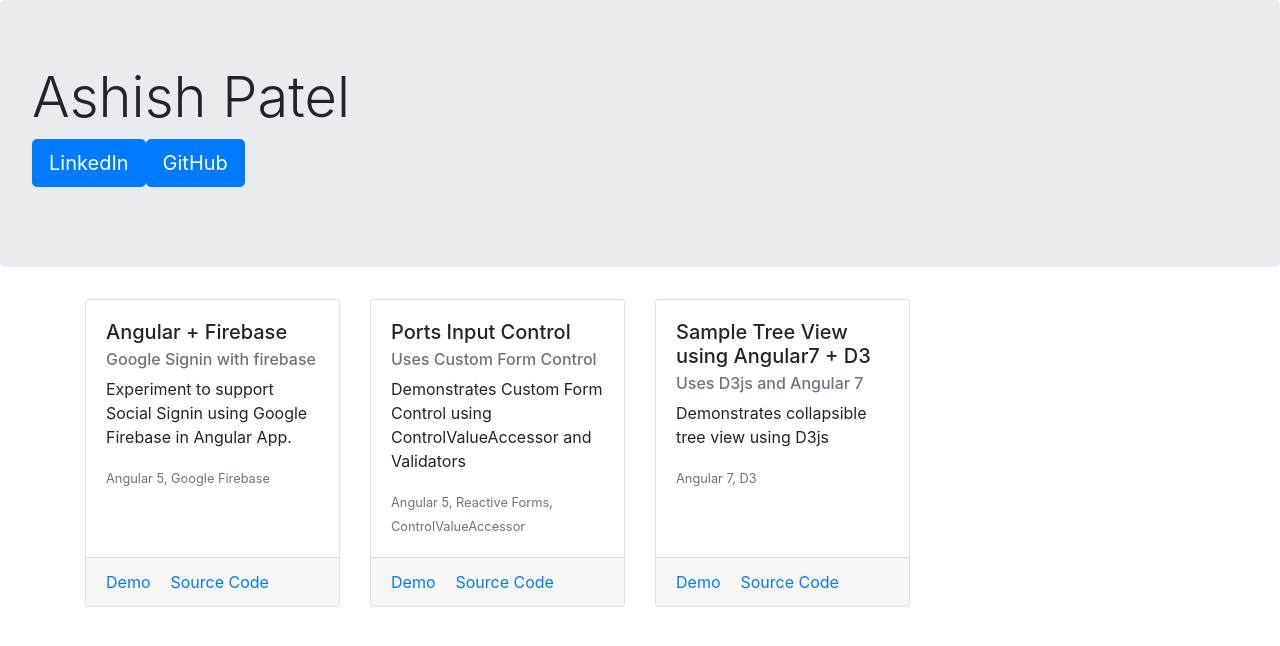
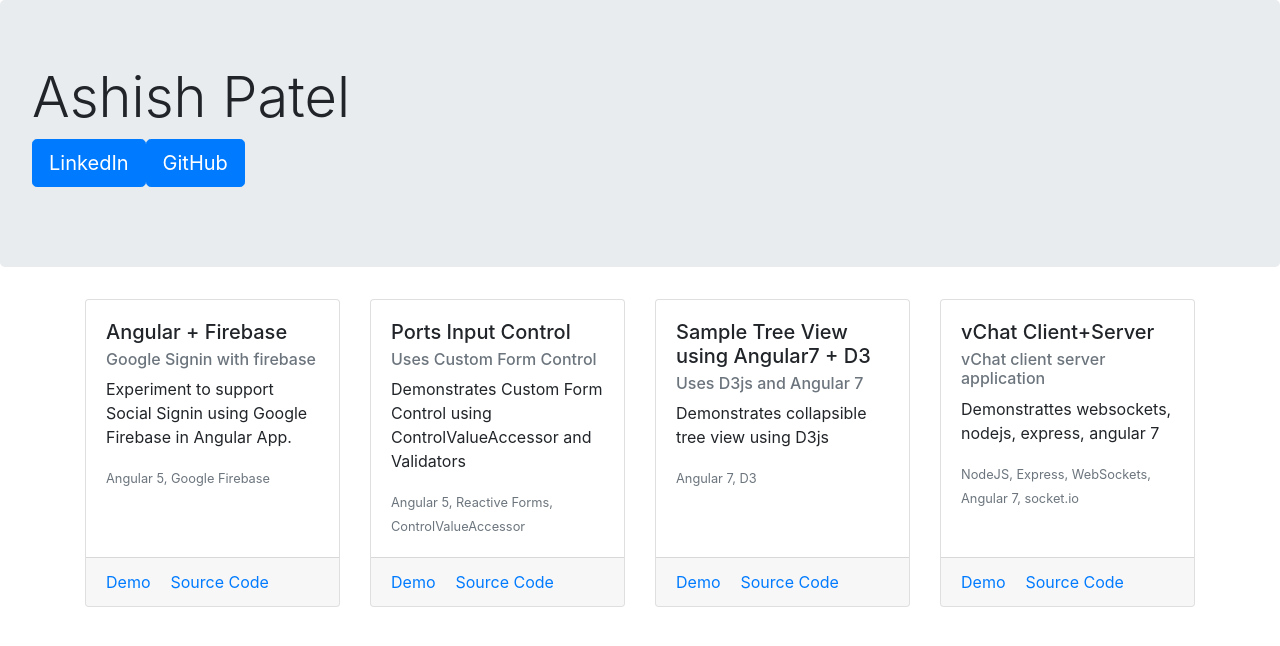
Before and after one commit to zoom2ashish/home, an Angular app: page / in a window 1280 px wide. Shown: the top 646 px of the page. Built offline with nearby package versions, Linux system fonts and the light colour scheme.

Commit message:
vChat App links added

```diff
--- a/src/app/app.component.ts
+++ b/src/app/app.component.ts
@@ -41,6 +41,13 @@ export class AppComponent {
       tehnologies: 'Angular 7, D3',
       demoUrl: 'https://zoom2ashish.github.io/ng-d3-hierarchy/',
       githubRepoUrl: 'https://github.com/zoom2ashish/ng-d3-hierarchy'
+    },
+    {
+      title: 'vChat Client+Server',
+      subtitle: 'vChat client server application',
+      description: 'Demonstrattes websockets, nodejs, express, angular 7',
+      tehnologies: 'NodeJS, Express, WebSockets, Angular 7, socket.io',
+      githubRepoUrl: 'https://github.com/zoom2ashish/v-chat-app'
     }
   ];
 }
```
